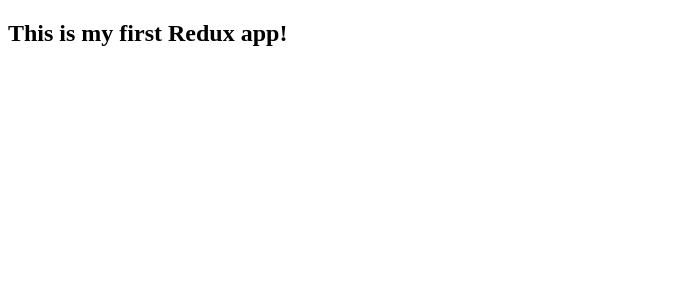
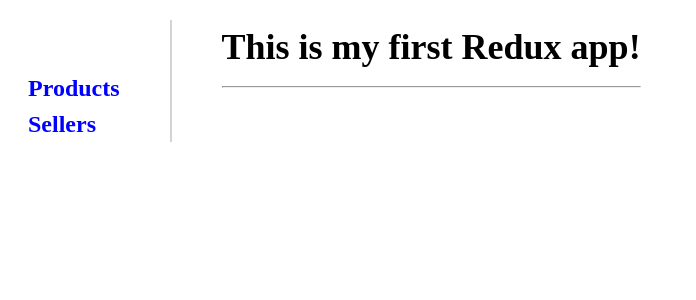
Before and after one commit to Alfaussa/redux-app, a React (Vite) app in the folder my-app/: page / in a window 1280 px wide. Shown: the top 300 px of the page, without its empty margins (0-696 px from the left). Built offline with nearby package versions, Linux system fonts and the light colour scheme.

Commit message:
⊗jsrxPmTlsIRt

```diff
--- a/my-app/package.json
+++ b/my-app/package.json
@@ -13,7 +13,8 @@
     "@reduxjs/toolkit": "^2.8.2",
     "react": "^19.1.0",
     "react-dom": "^19.1.0",
-    "react-redux": "^9.2.0"
+    "react-redux": "^9.2.0",
+    "react-router-dom": "^7.7.0"
   },
   "devDependencies": {
     "@eslint/js": "^9.30.1",
--- a/my-app/src/App.jsx
+++ b/my-app/src/App.jsx
@@ -1,6 +1,12 @@
-function App() {
-	return <h2>This is my first Redux
-		app!</h2>
+import { createBrowserRouter, RouterProvider } from 'react-router-dom'
+import Root from './app/root'
+
+
+const router = createBrowserRouter([{ path: '/',
+	element: <Root /> }])
+
+  function App() {
+	return <RouterProvider router={router} />
 }
 
 export default App
--- /dev/null
+++ b/my-app/src/app/root.jsx
@@ -0,0 +1,18 @@
+function Root() {
+	return (
+		<div id="main">
+			<div id="menu">
+				<nav>
+					<a>Products</a>
+					<a>Sellers</a>
+				</nav>
+			</div>
+			<div id="main_page">
+				<h2>This is my first Redux app!</h2>
+				<hr></hr>
+			</div>
+		</div>
+	)
+}
+
+export default Root
--- a/my-app/src/index.css
+++ b/my-app/src/index.css
@@ -0,0 +1,37 @@
+body {
+	font-size: 24px;
+	line-height: 1.5;
+}
+
+nav {
+	display: flex;
+	flex-direction: column;
+}
+
+ul {
+	list-style: none;
+	padding: 0;
+}
+
+h1, h2, h3 {
+	margin: 0;
+}
+
+a {
+	text-decoration: none;
+	color: blue;
+	cursor: pointer;
+}
+
+#main {
+	display: flex;
+	margin: 20px;
+}
+
+#menu {
+	margin-right: 50px;
+	padding-top: 50px;
+	padding-right: 50px;
+	border-right: 2px solid lightgray;
+	font-weight: bold;
+}
```
Also changed, not shown: 1 other file (tests, documents, lock files or other folders).
